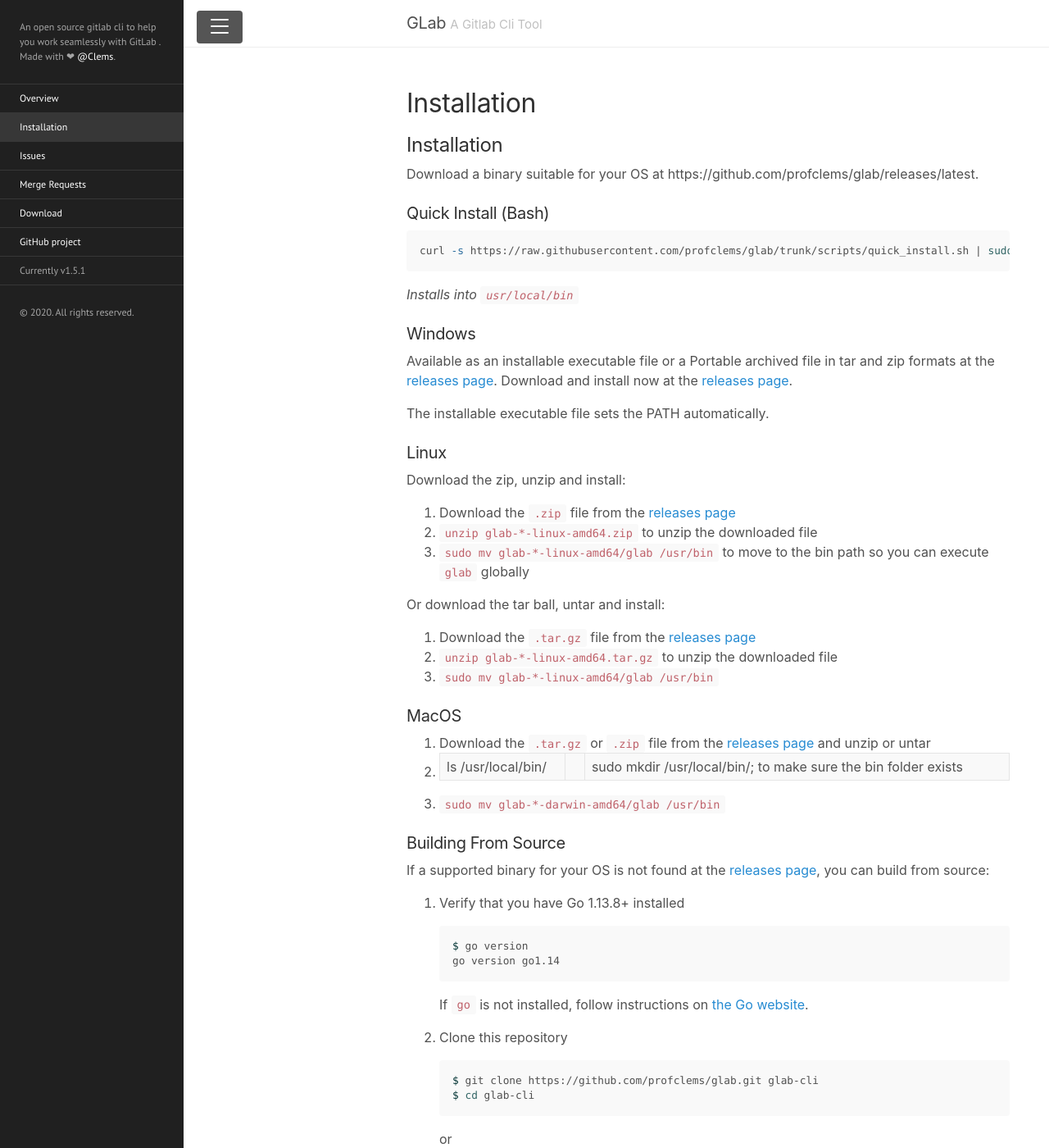
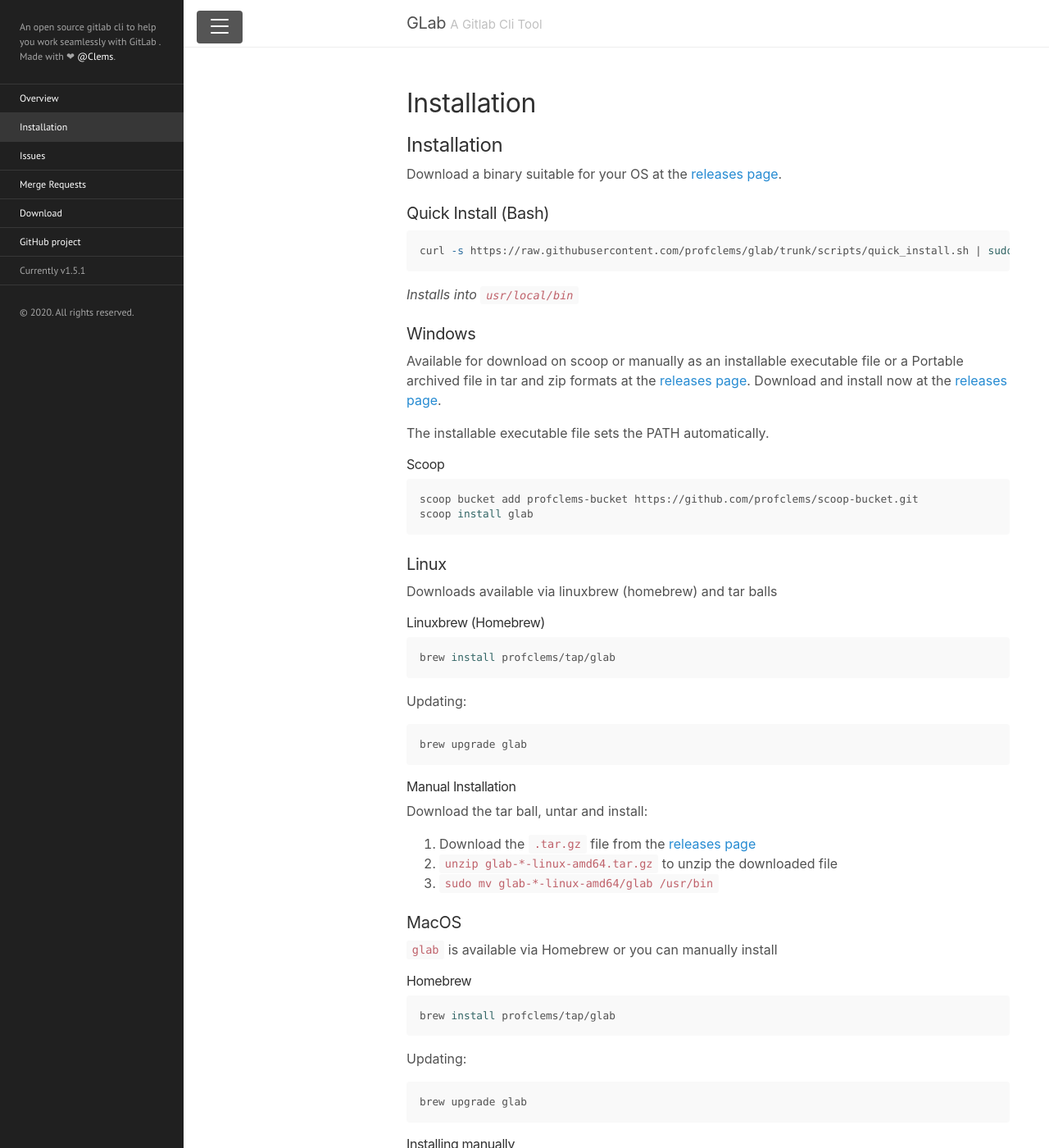
Before and after one commit to profclems/glab, a Jekyll site: the page built from docs/installation.md, in a window 1280 px wide and 1400 px high. Shown: the whole window at 82% size. Built offline with Jekyll 4.4.1, drawn with Linux system fonts in a browser that asks for light colours; some of the changed text lies outside the part shown.

Commit message:
Update installation.md

````diff
--- a/docs/installation.md
+++ b/docs/installation.md
@@ -13,25 +13,49 @@
 *Installs into `usr/local/bin`*
 
 ### Windows
-Available as an installable executable file or a Portable archived file in tar and zip formats at the [releases page](https://github.com/profclems/glab/releases/latest).
+Available for download on scoop or manually as an installable executable file or a Portable archived file in tar and zip formats at the [releases page](https://github.com/profclems/glab/releases/latest).
 Download and install now at the [releases page](https://github.com/profclems/glab/releases/latest).
 
 The installable executable file sets the PATH automatically.
 
+#### Scoop
+```sh
+scoop bucket add profclems-bucket https://github.com/profclems/scoop-bucket.git
+scoop install glab
+```
+
 ### Linux
-Download the zip, unzip and install:
+Downloads available via linuxbrew (homebrew) and tar balls
 
-1. Download the `.zip` file from the [releases page](https://github.com/profclems/glab/releases/latest)
-2. `unzip glab-*-linux-amd64.zip` to unzip the downloaded file
-3. `sudo mv glab-*-linux-amd64/glab /usr/bin` to move to the bin path so you can execute `glab` globally
+#### Linuxbrew (Homebrew)
+```sh
+brew install profclems/tap/glab
+```
+Updating:
+```sh
+brew upgrade glab
+```
 
-Or download the tar ball, untar and install:
+#### Manual Installation
+Download the tar ball, untar and install:
 
 1. Download the `.tar.gz` file from the [releases page](https://github.com/profclems/glab/releases/latest)
 2. `unzip glab-*-linux-amd64.tar.gz` to unzip the downloaded file
 3. `sudo mv glab-*-linux-amd64/glab /usr/bin`
 
 ### MacOS
+`glab` is available via Homebrew or you can manually install
+
+#### Homebrew
+```sh
+brew install profclems/tap/glab
+```
+Updating:
+```sh
+brew upgrade glab
+```
+
+#### Installing manually
 1. Download the `.tar.gz` or `.zip` file from the [releases page](https://github.com/profclems/glab/releases/latest) and unzip or untar
 2. ls /usr/local/bin/ || sudo mkdir /usr/local/bin/; to make sure the bin folder exists
 3. `sudo mv glab-*-darwin-amd64/glab /usr/bin`
@@ -81,36 +105,6 @@
 4. Run `glab help` to check if it worked.
 
 
-## Setting Up
-**To set configuration for current directory (must be a git repository)**
-```sh
-glab config --token=<YOUR-GITLAB-ACCESS-TOKEN> --url=https://gitlab.com
-```
-**To set configuration globally**
-```sh
-glab config global --token=<YOUR-GITLAB-ACCESS-TOKEN> --url=https://gitlab.com
-```
-**For initial releases up to v1.6.1**
-```sh
-glab config --token=<YOUR-GITLAB-ACCESS-TOKEN> --url=https://gitlab.com --pid=<YOUR-GITLAB-PROJECT-ID> --repo=OWNER/REPO
-```
-### Example
-```sh
-glab config --token=sometoken --url=https://gitlab.com --pid=someprojectid --repo=profclems/glab
-```
-**NB**: Change gitlab.com to company or group's gitlab url if self-hosted
-
-## Envronment Variables
-  ```sh
-  GITLAB_TOKEN: an authentication token for API requests. Setting this avoids being
-  prompted to authenticate and overrides any previously stored credentials.
-
-  GITLAB_REPO: specify the Gitlab repository in "OWNER/REPO" format for commands that
-  otherwise operate on a local repository. (Depreciated in v1.6.2)
-
-  GITLAB_URI: specify the url of the gitlab server if self hosted (eg: https://gitlab.example.com). Default is https://github.com
-  ```
-
 ## Links
 [Issues]({{ '/issues' | absolute_url }})
 
````
Also changed, not shown: other parts of docs/installation.md (+1 -1 lines).
